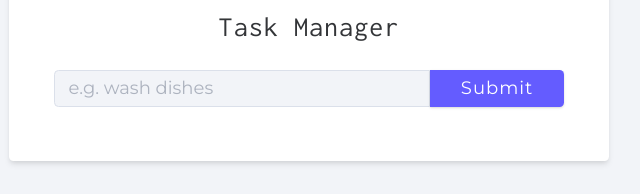
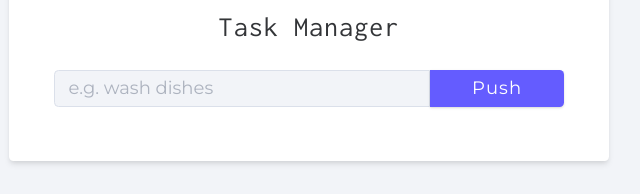
Before and after one commit to iammilankhati/Task-Manager, a website: page public/index.html in a window 1280 px wide. Shown: the part 135-329 px from the top of the page, 331-971 px from the left. Drawn offline with nearby package versions, Linux system fonts and the light colour scheme; no server answers.

Commit message:
bug fixed

```diff
--- a/public/index.html
+++ b/public/index.html
@@ -27,7 +27,7 @@
 					class="task-input"
 					placeholder="e.g. wash dishes"
 				/>
-        <button type="submit" class="btn submit-btn">submit</button>
+				<button type="submit" class="btn submit-btn">Push</button>
 			</div>
 			<div class="form-alert"></div>
 		</form>
```
Lines whose indentation alone changed are shown as unchanged.
